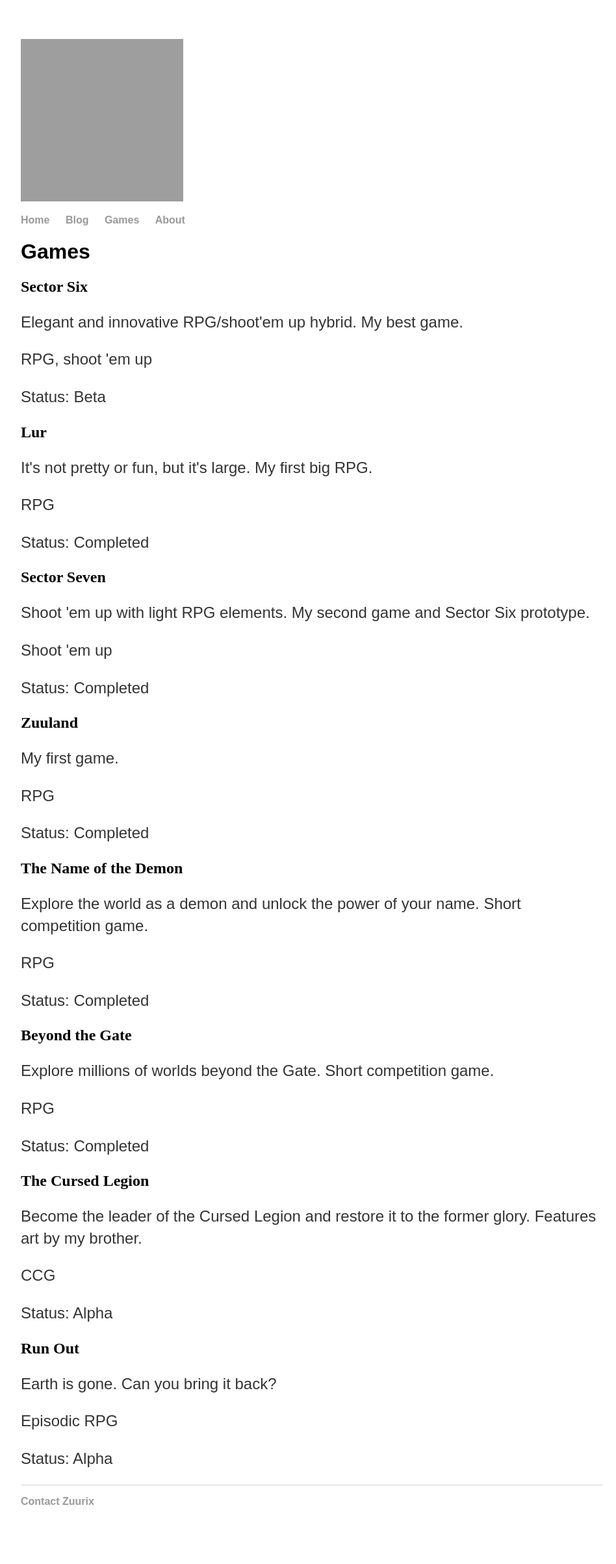
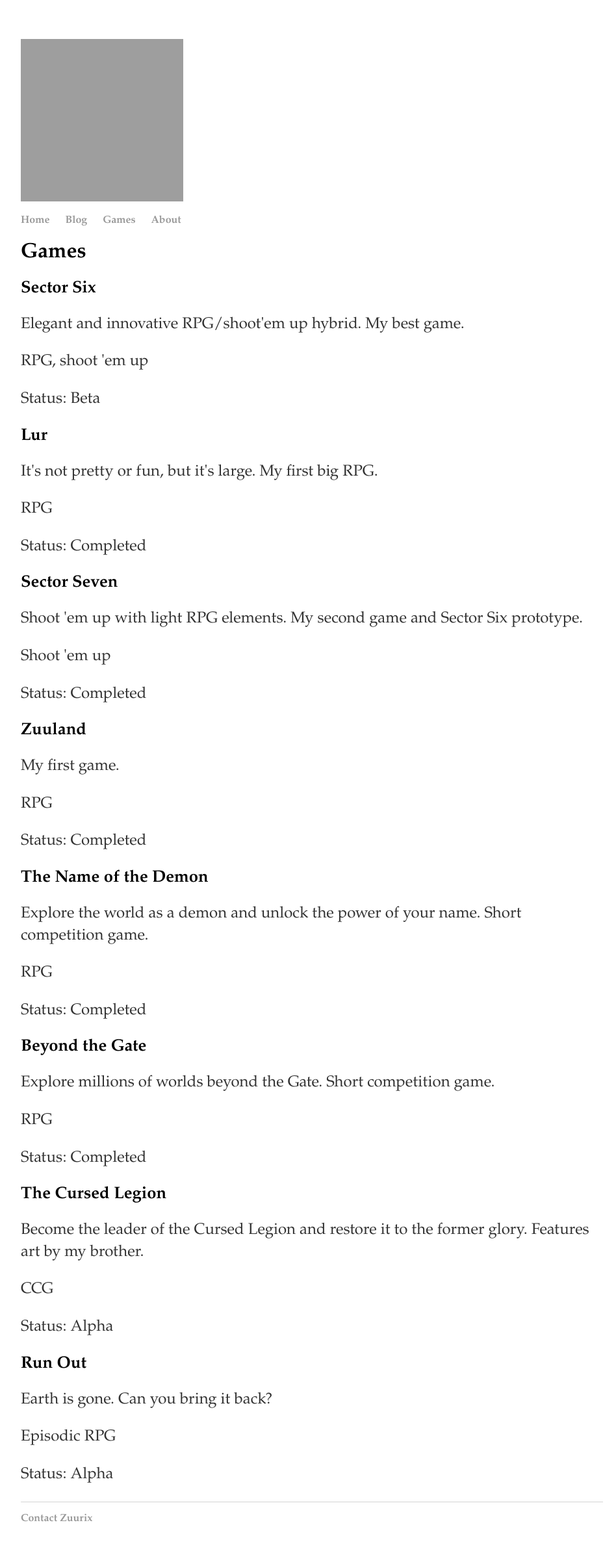
Before and after one commit to Phoebe3663/Zuurix.github.io, a Jekyll site: the page built from games/index.html, in a window 1280 px wide. Shown: the whole page at 65% size, without its empty margins (160-1108 px from the left). Built offline with Jekyll 4.4.1, drawn with Linux system fonts in a browser that asks for light colours; before the commit the page ends 2380 px from its top, so only the background shows below that; grey boxes are pictures that could not be loaded.

Commit message:
Update main.css

```diff
--- a/css/main.css
+++ b/css/main.css
@@ -4,20 +4,20 @@ body {
 }
 
 nav ul, footer ul {
-    font-family: "Arial", "Helvetica", sans-serif;
+    font-family: "Palatino Linotype", "Book Antiqua", Palatino, serif;
     padding: 0px;
     list-style: none;
     font-weight: bold;
 }
 
 nav ul li, footer ul li {
-    font-family: "Arial", "Helvetica", sans-serif;
+    font-family: "Palatino Linotype", "Book Antiqua", Palatino, serif;
     display: inline;
     margin-right: 20px;
 }
 
 a {
-    font-family: "Arial", "Helvetica", sans-serif;
+    font-family: "Palatino Linotype", "Book Antiqua", Palatino, serif;
     text-decoration: none;
     color: #999;
 }
@@ -27,30 +27,35 @@ a:hover {
 }
 
 h1 {
-    font-family: "Arial", "Helvetica", sans-serif;
+    font-family: "Palatino Linotype", "Book Antiqua", Palatino, serif;
     font-size: 2em;
 }
 
+h2 {
+    font-family: "Palatino Linotype", "Book Antiqua", Palatino, serif;
+    font-size: 1.6em;
+}
+
 p {
-    font-family: "Arial", "Helvetica", sans-serif;
+    font-family: "Palatino Linotype", "Book Antiqua", Palatino, serif;
     font-size: 1.5em;
     line-height: 1.4em;
     color: #333;
 }
 
 footer {
-    font-family: "Arial", "Helvetica", sans-serif;
+    font-family: "Palatino Linotype", "Book Antiqua", Palatino, serif;
     border-top: 1px solid #d5d5d5;
     font-size: 1em;
 }
 
 ul.posts {
-    font-family: "Arial", "Helvetica", sans-serif;
+    font-family: "Palatino Linotype", "Book Antiqua", Palatino, serif;
     margin: 20px auto 40px;
     font-size: 1.5em;
 }
 
 ul.posts li {
-    font-family: "Arial", "Helvetica", sans-serif;
+    font-family: "Palatino Linotype", "Book Antiqua", Palatino, serif;
     list-style: none;
 }
```
